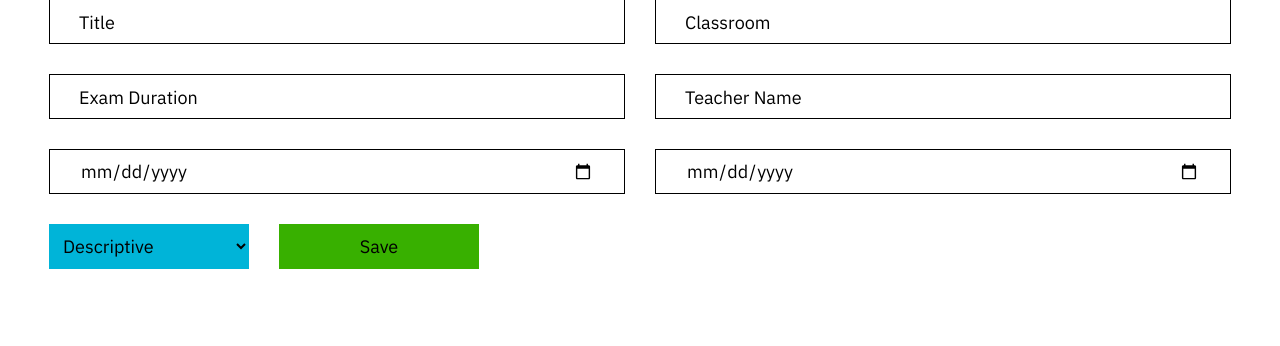
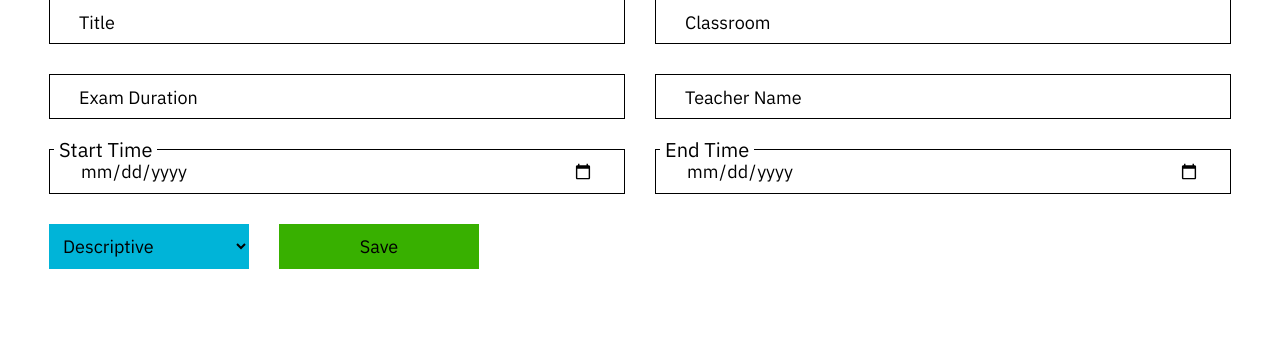
Before and after one commit to matinmat8/Exam, a Django app: page /add/exam/ in a window 1280 px wide. Shown: the part 131-477 px from the top of the page. Run offline with Django 4.2, Linux system fonts and the light colour scheme.

Commit message:
add placeholder to date type input

```diff
--- a/exam/static/css/add_exam/style.css
+++ b/exam/static/css/add_exam/style.css
@@ -10,12 +10,13 @@ main > form {
 }
 
 .input,
-main > form > input {
+.date {
     width: 45%;
     height: 45px;
 }
 
-.input {
+.input,
+.date {
     position: relative;
 }
 
@@ -23,13 +24,14 @@ main > form * {
     font-size: 18px;
 }
 
-.input input {
+.input input,
+.date input {
     width: 100%;
     height: 100%;
 }
 
 .input input,
-main > form > input {
+.date input {
     border: 1px solid #000;
     padding: 0 30px;
 }
@@ -39,7 +41,8 @@ main > form select:focus {
     outline: 3px solid #1d9ee4be;
 }
 
-.input .placeholder {
+.input .placeholder,
+.date .placeholder {
     position: absolute;
     top: 50%;
     transform: translateY(-50%);
@@ -49,7 +52,8 @@ main > form select:focus {
     background-color: #FFF;
 }
 
-.input .placeholder.active {
+.input .placeholder.active,
+.date .placeholder.active {
     top: -13px;
     left: 5px;
     transform: none;
--- a/exam/templates/exam/add_exam.html
+++ b/exam/templates/exam/add_exam.html
@@ -32,9 +32,15 @@
             <p class="placeholder">Teacher Name</p>
         </div>
 
-        <input type="date" name="start_time" required>
+        <div class="date">
+            <input type="date" name="start_time" required>
+            <p class="placeholder active">Start Time</p>
+        </div>
 
-        <input type="date" name="end_time" required>
+        <div class="date">
+            <input type="date" name="end_time" required>
+            <p class="placeholder active">End Time</p>
+        </div>
 
         <div class="control center-items">
             <select name="type_of_exam" required>
```
